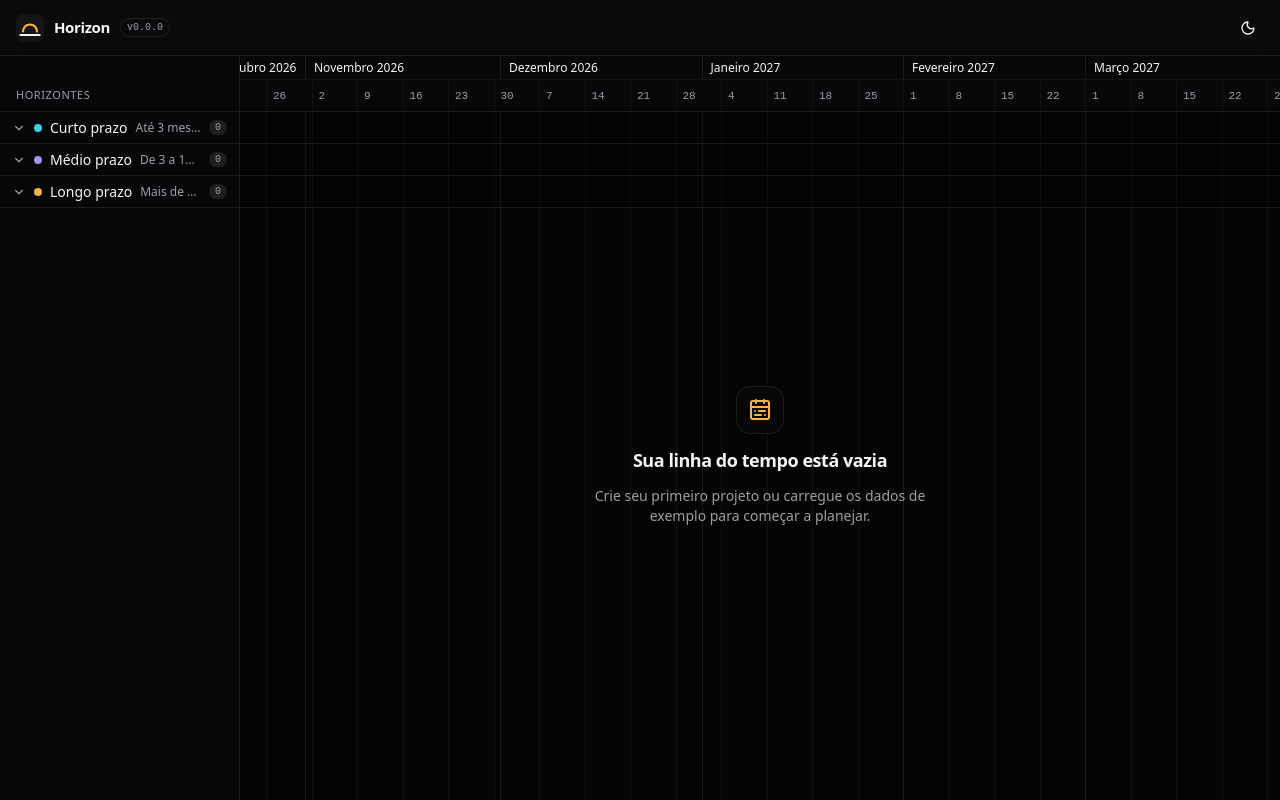
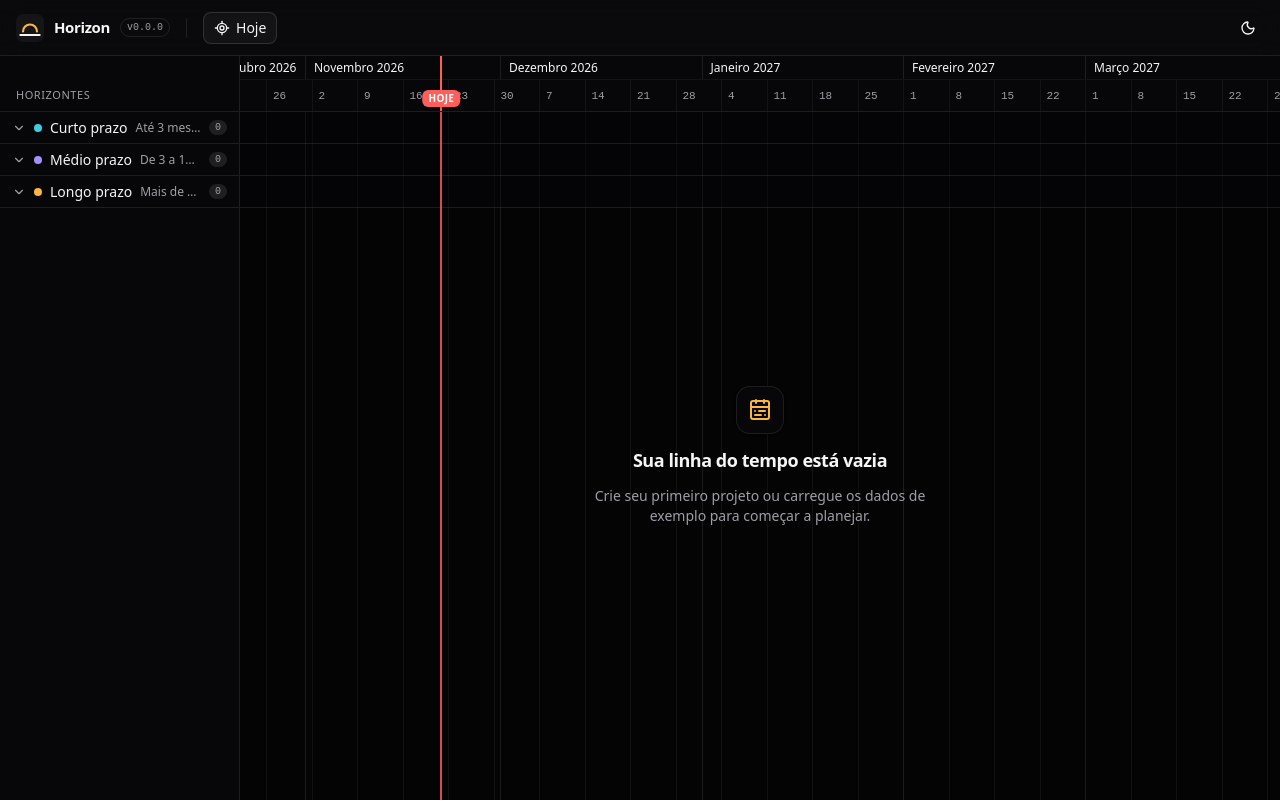
Before and after one commit to caiquemiranda/horizon-planner, a React (Vite) app: page / in a window 1280 px wide. Built offline with nearby package versions, Linux system fonts and the light colour scheme.

Commit message:
feat(timeline): add today indicator and go-to-today action

```diff
--- a/src/app/App.tsx
+++ b/src/app/App.tsx
@@ -2,13 +2,16 @@ import { AppHeader } from '@/components/layout/AppHeader';
 import { ThemeToggle } from '@/components/layout/ThemeToggle';
 import { useStoredProjects } from '@/features/projects/hooks/useStoredProjects';
 import { Timeline } from '@/features/timeline/components/Timeline';
+import { TimelineToolbar } from '@/features/timeline/components/TimelineToolbar';
 
 export function App() {
   const projects = useStoredProjects();
 
   return (
     <div className="flex h-svh flex-col overflow-hidden">
-      <AppHeader actions={<ThemeToggle />} />
+      <AppHeader actions={<ThemeToggle />}>
+        <TimelineToolbar />
+      </AppHeader>
 
       <main className="relative flex min-h-0 flex-1 flex-col bg-surface-sunken">
         <Timeline projects={projects} />
--- a/src/features/timeline/components/Timeline.tsx
+++ b/src/features/timeline/components/Timeline.tsx
@@ -4,6 +4,7 @@ import type { Horizon, Project } from '@/types/project';
 
 import { TIMELINE_METRICS } from '../constants';
 import { useElementWidth } from '../hooks/useElementWidth';
+import { useTodayDay } from '../hooks/useTodayDay';
 import { computeBarLayouts, layoutLanes } from '../lib/layout';
 import { useViewportStore } from '../store/viewportStore';
 import { GridLines } from './GridLines';
@@ -11,6 +12,7 @@ import { LaneSidebar } from './LaneSidebar';
 import { ProjectBar } from './ProjectBar';
 import { TimelineEmptyState } from './TimelineEmptyState';
 import { TimeRuler } from './TimeRuler';
+import { TodayIndicator } from './TodayIndicator';
 
 const { rulerHeight, laneHeaderHeight, rowHeight, sidebarWidth } = TIMELINE_METRICS;
 
@@ -26,6 +28,7 @@ export function Timeline({ projects }: TimelineProps) {
   const canvasRef = useRef<HTMLDivElement>(null);
   const viewport = useViewportStore((state) => state.viewport);
   const setWidth = useViewportStore((state) => state.setWidth);
+  const today = useTodayDay();
   const [collapsed, setCollapsed] = useState<ReadonlySet<Horizon>>(() => new Set());
 
   useElementWidth(canvasRef, setWidth);
@@ -59,6 +62,7 @@ export function Timeline({ projects }: TimelineProps) {
         </div>
         <div className="relative min-w-0 flex-1">
           <TimeRuler viewport={viewport} />
+          <TodayIndicator viewport={viewport} today={today} variant="ruler" />
         </div>
       </div>
 
@@ -115,6 +119,8 @@ export function Timeline({ projects }: TimelineProps) {
               );
             })}
 
+            <TodayIndicator viewport={viewport} today={today} variant="canvas" />
+
             {projects.length === 0 ? <TimelineEmptyState /> : null}
           </div>
         </div>
--- /dev/null
+++ b/src/features/timeline/components/TimelineToolbar.tsx
@@ -0,0 +1,23 @@
+import { LocateFixed } from 'lucide-react';
+
+import { Button } from '@/components/ui/button';
+import { Tooltip, TooltipContent, TooltipTrigger } from '@/components/ui/tooltip';
+
+import { useViewportStore } from '../store/viewportStore';
+
+/** Timeline actions shown in the app header. */
+export function TimelineToolbar() {
+  const goToToday = useViewportStore((state) => state.goToToday);
+
+  return (
+    <Tooltip>
+      <TooltipTrigger asChild>
+        <Button variant="outline" size="sm" onClick={goToToday}>
+          <LocateFixed />
+          Hoje
+        </Button>
+      </TooltipTrigger>
+      <TooltipContent>Centralizar a linha do tempo em hoje</TooltipContent>
+    </Tooltip>
+  );
+}
--- /dev/null
+++ b/src/features/timeline/components/TodayIndicator.tsx
@@ -0,0 +1,38 @@
+import { cn } from '@/lib/utils';
+import type { DayNumber, Viewport } from '@/types/timeline';
+
+import { dayToX } from '../lib/scale';
+
+interface TodayIndicatorProps {
+  viewport: Viewport;
+  today: DayNumber;
+  /** `ruler` adds the "Hoje" label; `canvas` draws only the line. */
+  variant: 'ruler' | 'canvas';
+}
+
+/** Vertical marker at the current moment. Hidden while today is out of view. */
+export function TodayIndicator({ viewport, today, variant }: TodayIndicatorProps) {
+  const x = dayToX(today, viewport);
+  if (viewport.widthPx <= 0 || x < 0 || x > viewport.widthPx) return null;
+
+  return (
+    <div
+      data-testid={`today-${variant}`}
+      aria-hidden="true"
+      className="pointer-events-none absolute inset-y-0 z-10 w-0"
+      style={{ left: x }}
+    >
+      <div
+        className={cn(
+          'absolute inset-y-0 -left-px w-0.5 bg-today',
+          variant === 'canvas' && 'opacity-80',
+        )}
+      />
+      {variant === 'ruler' ? (
+        <span className="absolute bottom-1 left-0 -translate-x-1/2 rounded-sm bg-today px-1.5 py-px text-[10px] font-semibold tracking-wide text-white uppercase shadow-sm">
+          Hoje
+        </span>
+      ) : null}
+    </div>
+  );
+}
--- /dev/null
+++ b/src/features/timeline/hooks/useTodayDay.ts
@@ -0,0 +1,22 @@
+import { useEffect, useState } from 'react';
+
+import type { DayNumber } from '@/types/timeline';
+
+import { getTodayDay } from '../lib/time';
+
+/** Current moment as a fractional day number, refreshed periodically (default: every minute). */
+export function useTodayDay(refreshMs = 60_000): DayNumber {
+  const [today, setToday] = useState(() => getTodayDay());
+
+  useEffect(() => {
+    const timer = window.setInterval(() => {
+      setToday(getTodayDay());
+    }, refreshMs);
+
+    return () => {
+      window.clearInterval(timer);
+    };
+  }, [refreshMs]);
+
+  return today;
+}
```
Also changed, not shown: 1 other file (tests, documents, lock files or other folders).
